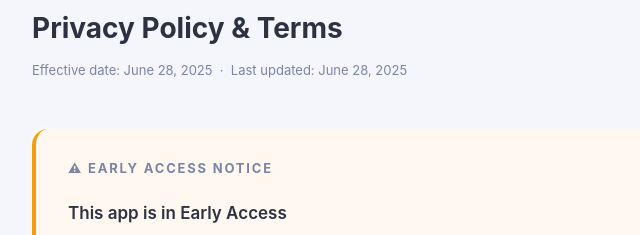
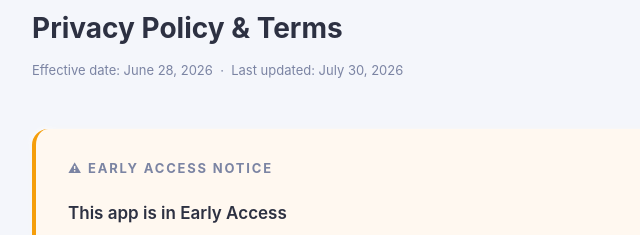
Before and after one commit to epyonu/simplicalc, a plain HTML site: page index.html in a window 1280 px wide. Shown: the part 174-409 px from the top of the page, 268-908 px from the left. Drawn offline with Linux system fonts and the light colour scheme.

Commit message:
Update index.html
Second update

```diff
--- a/index.html
+++ b/index.html
@@ -146,7 +146,7 @@
 
     <span class="badge">EARLY ACCESS</span>
     <h1>Privacy Policy &amp; Terms</h1>
-    <p class="effective">Effective date: June 28, 2025 &nbsp;·&nbsp; Last updated: June 28, 2025</p>
+    <p class="effective">Effective date: June 28, 2026 &nbsp;·&nbsp; Last updated: July 30, 2026</p>
 
     <!-- Early Access Warning -->
     <div class="card warning">
```
